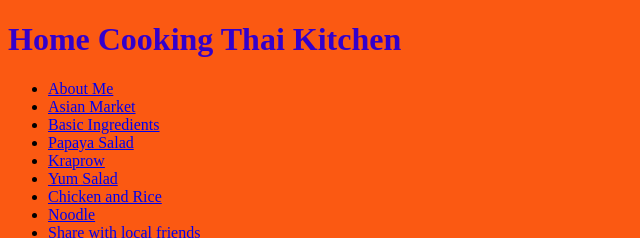
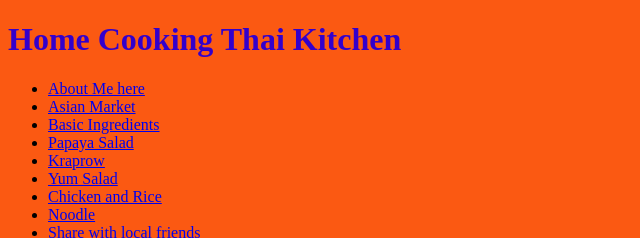
Before and after one commit to KC-LC101-June-22/js-assignment-4-html-me-something-arissaracode, a website: page index.html in a window 1280 px wide. Shown: the top 238 px of the page, 0-640 px from the left. Drawn offline with Linux system fonts and the light colour scheme.

Commit message:
add here

```diff
--- a/index.html
+++ b/index.html
@@ -10,7 +10,7 @@
            <nav>
              <ul>
                <li>
-                 <a href = "#aboutme">About Me</a>
+                 <a href = "#aboutme">About Me here</a>
                </li>
                <li>
                  <a href="#asianmarket">Asian Market</a>
```
